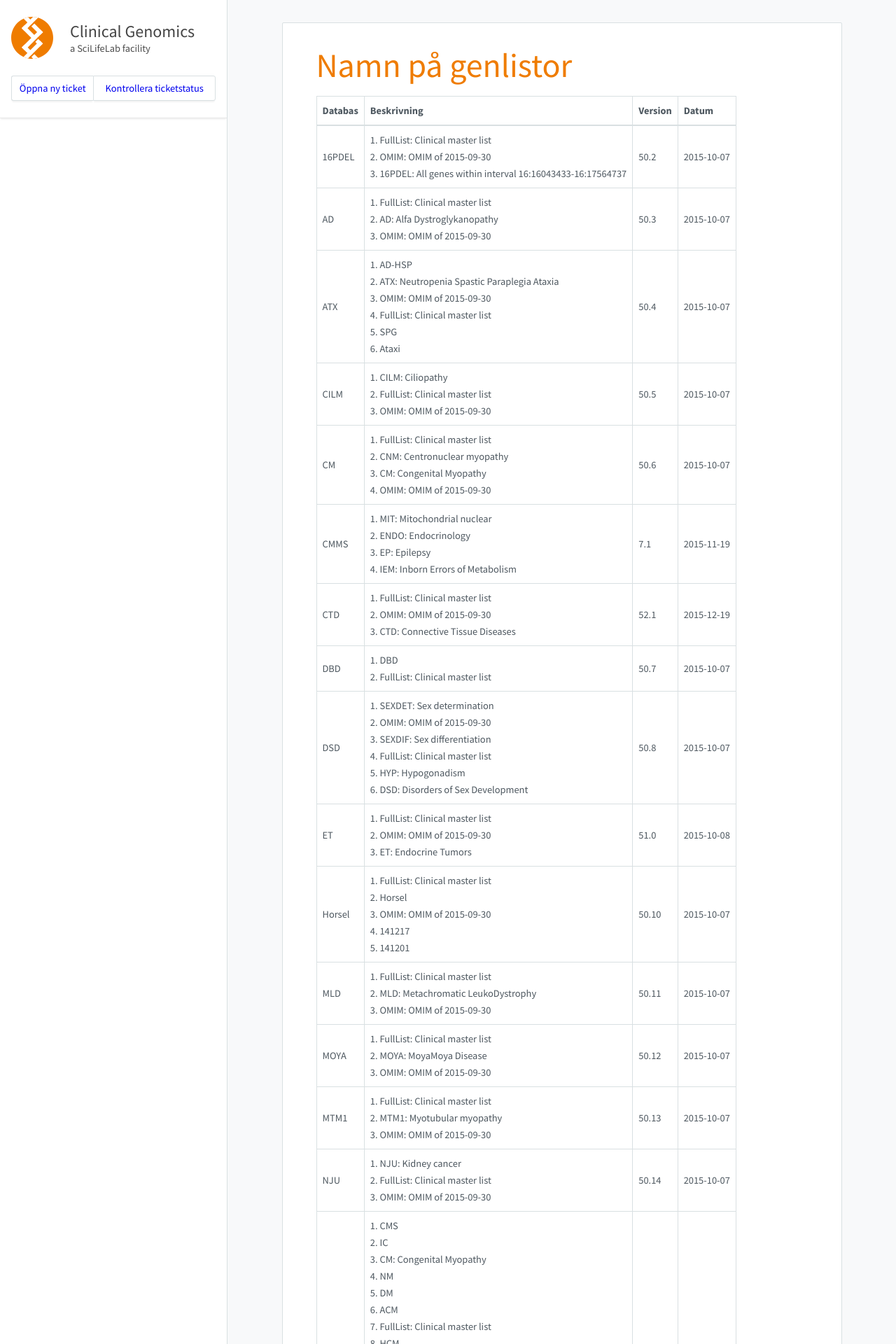
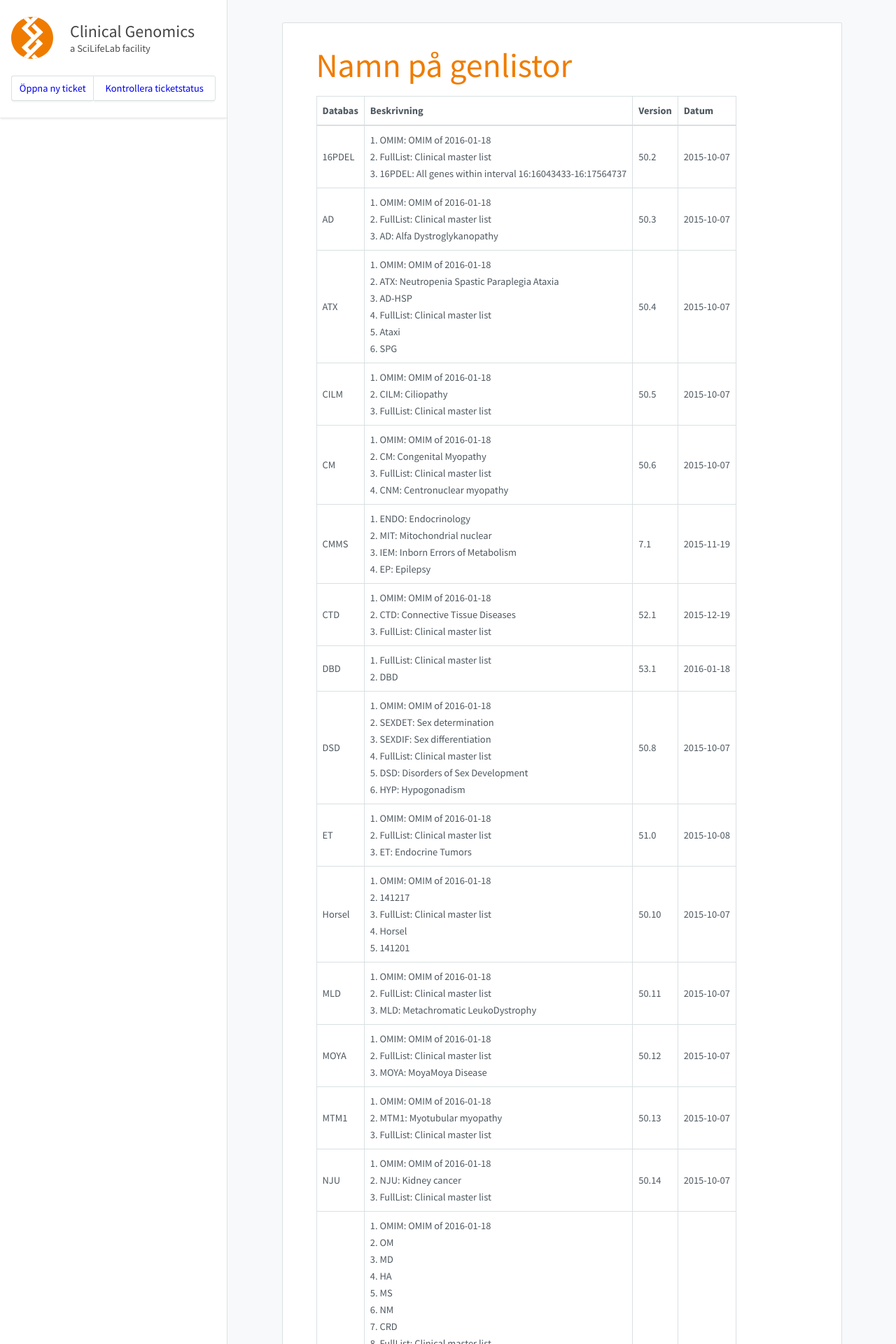
Before and after one commit to Clinical-Genomics/clinical-genomics.github.io, a Jekyll site: the page built from _pages/namnpagenlistor.md, in a window 1280 px wide. Shown: the top 1920 px of the page at 70% size. Built offline with Jekyll 4.4.1, drawn with Linux system fonts in a browser that asks for light colours; nearby versions of some CDN libraries; some of the changed text lies outside the part shown.

Commit message:
Update to cust002-DBD.txt

```diff
--- a/_pages/namnpagenlistor.md
+++ b/_pages/namnpagenlistor.md
@@ -8,27 +8,27 @@
 
 |Databas|Beskrivning|Version|Datum|
 |---|---|---|---|
-|16PDEL|1. FullList: Clinical master list<br />2. OMIM: OMIM of 2015-09-30<br />3. 16PDEL: All genes within interval 16:16043433-16:17564737<br />|50.2|2015-10-07|
-|AD|1. FullList: Clinical master list<br />2. AD: Alfa Dystroglykanopathy<br />3. OMIM: OMIM of 2015-09-30<br />|50.3|2015-10-07|
-|ATX|1. AD-HSP<br />2. ATX: Neutropenia Spastic Paraplegia Ataxia<br />3. OMIM: OMIM of 2015-09-30<br />4. FullList: Clinical master list<br />5. SPG<br />6. Ataxi<br />|50.4|2015-10-07|
-|CILM|1. CILM: Ciliopathy<br />2. FullList: Clinical master list<br />3. OMIM: OMIM of 2015-09-30<br />|50.5|2015-10-07|
-|CM|1. FullList: Clinical master list<br />2. CNM: Centronuclear myopathy<br />3. CM: Congenital Myopathy<br />4. OMIM: OMIM of 2015-09-30<br />|50.6|2015-10-07|
-|CMMS|1. MIT: Mitochondrial nuclear<br />2. ENDO: Endocrinology<br />3. EP: Epilepsy<br />4. IEM: Inborn Errors of Metabolism<br />|7.1|2015-11-19|
-|CTD|1. FullList: Clinical master list<br />2. OMIM: OMIM of 2015-09-30<br />3. CTD: Connective Tissue Diseases<br />|52.1|2015-12-19|
-|DBD|1. DBD<br />2. FullList: Clinical master list<br />|50.7|2015-10-07|
-|DSD|1. SEXDET: Sex determination<br />2. OMIM: OMIM of 2015-09-30<br />3. SEXDIF: Sex differentiation<br />4. FullList: Clinical master list<br />5. HYP: Hypogonadism<br />6. DSD: Disorders of Sex Development<br />|50.8|2015-10-07|
-|ET|1. FullList: Clinical master list<br />2. OMIM: OMIM of 2015-09-30<br />3. ET: Endocrine Tumors<br />|51.0|2015-10-08|
-|Horsel|1. FullList: Clinical master list<br />2. Horsel<br />3. OMIM: OMIM of 2015-09-30<br />4. 141217<br />5. 141201<br />|50.10|2015-10-07|
-|MLD|1. FullList: Clinical master list<br />2. MLD: Metachromatic LeukoDystrophy<br />3. OMIM: OMIM of 2015-09-30<br />|50.11|2015-10-07|
-|MOYA|1. FullList: Clinical master list<br />2. MOYA: MoyaMoya Disease<br />3. OMIM: OMIM of 2015-09-30<br />|50.12|2015-10-07|
-|MTM1|1. FullList: Clinical master list<br />2. MTM1: Myotubular myopathy<br />3. OMIM: OMIM of 2015-09-30<br />|50.13|2015-10-07|
-|NJU|1. NJU: Kidney cancer<br />2. FullList: Clinical master list<br />3. OMIM: OMIM of 2015-09-30<br />|50.14|2015-10-07|
-|NMD|1. CMS<br />2. IC<br />3. CM: Congenital Myopathy<br />4. NM<br />5. DM<br />6. ACM<br />7. FullList: Clinical master list<br />8. HCM<br />9. OND<br />10. CRD<br />11. MM<br />12. HA<br />13. NMD: Neuromuscular diseases (17 lists + 1 total list)<br />14. OM<br />15. HP<br />16. OMIM: OMIM of 2015-09-30<br />17. MD<br />18. CMD<br />19. MS<br />20. HMSN<br />21. MND<br />|50.15|2015-10-07|
-|OMIM|OMIM of 2015-09-30|53.0|2016-01-18|
-|ORO|1. FullList: Clinical master list<br />2. ORO: Oro-facial-digital syndrome<br />3. OMIM: OMIM of 2015-09-30<br />|50.17|2015-10-07|
-|PAF1|1. PAF1: RNA polymerase II-associated factor<br />2. FullList: Clinical master list<br />3. OMIM: OMIM of 2015-09-30<br />|50.18|2015-10-07|
-|PID|1. FullList: Clinical master list<br />2. PID: Primary Immune Deficiency<br />3. PIDCAD: PID Candidates<br />|7.2|2015-10-21|
-|SCN|1. SCN: Neutropenia<br />2. FullList: Clinical master list<br />3. OMIM: OMIM of 2015-09-30<br />|50.19|2015-10-07|
-|SHANK1|1. FullList: Clinical master list<br />2. OMIM: OMIM of 2015-09-30<br />3. SHANK1: SH3 and multiple ankyrin repeat domains 1<br />|50.20|2015-10-07|
-|SKD|1. FullList: Clinical master list<br />2. SKD: Skeletal dysplasia<br />3. OMIM: OMIM of 2015-09-30<br />|50.21|2015-10-07|
+|16PDEL|1. OMIM: OMIM of 2016-01-18<br />2. FullList: Clinical master list<br />3. 16PDEL: All genes within interval 16:16043433-16:17564737<br />|50.2|2015-10-07|
+|AD|1. OMIM: OMIM of 2016-01-18<br />2. FullList: Clinical master list<br />3. AD: Alfa Dystroglykanopathy<br />|50.3|2015-10-07|
+|ATX|1. OMIM: OMIM of 2016-01-18<br />2. ATX: Neutropenia Spastic Paraplegia Ataxia<br />3. AD-HSP<br />4. FullList: Clinical master list<br />5. Ataxi<br />6. SPG<br />|50.4|2015-10-07|
+|CILM|1. OMIM: OMIM of 2016-01-18<br />2. CILM: Ciliopathy<br />3. FullList: Clinical master list<br />|50.5|2015-10-07|
+|CM|1. OMIM: OMIM of 2016-01-18<br />2. CM: Congenital Myopathy<br />3. FullList: Clinical master list<br />4. CNM: Centronuclear myopathy<br />|50.6|2015-10-07|
+|CMMS|1. ENDO: Endocrinology<br />2. MIT: Mitochondrial nuclear<br />3. IEM: Inborn Errors of Metabolism<br />4. EP: Epilepsy<br />|7.1|2015-11-19|
+|CTD|1. OMIM: OMIM of 2016-01-18<br />2. CTD: Connective Tissue Diseases<br />3. FullList: Clinical master list<br />|52.1|2015-12-19|
+|DBD|1. FullList: Clinical master list<br />2. DBD<br />|53.1|2016-01-18|
+|DSD|1. OMIM: OMIM of 2016-01-18<br />2. SEXDET: Sex determination<br />3. SEXDIF: Sex differentiation<br />4. FullList: Clinical master list<br />5. DSD: Disorders of Sex Development<br />6. HYP: Hypogonadism<br />|50.8|2015-10-07|
+|ET|1. OMIM: OMIM of 2016-01-18<br />2. FullList: Clinical master list<br />3. ET: Endocrine Tumors<br />|51.0|2015-10-08|
+|Horsel|1. OMIM: OMIM of 2016-01-18<br />2. 141217<br />3. FullList: Clinical master list<br />4. Horsel<br />5. 141201<br />|50.10|2015-10-07|
+|MLD|1. OMIM: OMIM of 2016-01-18<br />2. FullList: Clinical master list<br />3. MLD: Metachromatic LeukoDystrophy<br />|50.11|2015-10-07|
+|MOYA|1. OMIM: OMIM of 2016-01-18<br />2. FullList: Clinical master list<br />3. MOYA: MoyaMoya Disease<br />|50.12|2015-10-07|
+|MTM1|1. OMIM: OMIM of 2016-01-18<br />2. MTM1: Myotubular myopathy<br />3. FullList: Clinical master list<br />|50.13|2015-10-07|
+|NJU|1. OMIM: OMIM of 2016-01-18<br />2. NJU: Kidney cancer<br />3. FullList: Clinical master list<br />|50.14|2015-10-07|
+|NMD|1. OMIM: OMIM of 2016-01-18<br />2. OM<br />3. MD<br />4. HA<br />5. MS<br />6. NM<br />7. CRD<br />8. FullList: Clinical master list<br />9. MND<br />10. ACM<br />11. NMD: Neuromuscular diseases (17 lists + 1 total list)<br />12. CM: Congenital Myopathy<br />13. HMSN<br />14. HP<br />15. DM<br />16. CMD<br />17. CMS<br />18. MM<br />19. IC<br />20. HCM<br />21. OND<br />|50.15|2015-10-07|
+|OMIM|1. OMIM: OMIM of 2016-01-18<br />2. FullList: Clinical master list<br />|53.0|2016-01-18|
+|ORO|1. OMIM: OMIM of 2016-01-18<br />2. FullList: Clinical master list<br />3. ORO: Oro-facial-digital syndrome<br />|50.17|2015-10-07|
+|PAF1|1. OMIM: OMIM of 2016-01-18<br />2. FullList: Clinical master list<br />3. PAF1: RNA polymerase II-associated factor<br />|50.18|2015-10-07|
+|PID|1. PID: Primary Immune Deficiency<br />2. FullList: Clinical master list<br />3. PIDCAD: PID Candidates<br />|7.2|2015-10-21|
+|SCN|1. OMIM: OMIM of 2016-01-18<br />2. FullList: Clinical master list<br />3. SCN: Neutropenia<br />|50.19|2015-10-07|
+|SHANK1|1. OMIM: OMIM of 2016-01-18<br />2. FullList: Clinical master list<br />3. SHANK1: SH3 and multiple ankyrin repeat domains 1<br />|50.20|2015-10-07|
+|SKD|1. OMIM: OMIM of 2016-01-18<br />2. SKD: Skeletal dysplasia<br />3. FullList: Clinical master list<br />|50.21|2015-10-07|
 |mtDNA|Mitochondrial DNA|8.0|2015-11-30|
```
